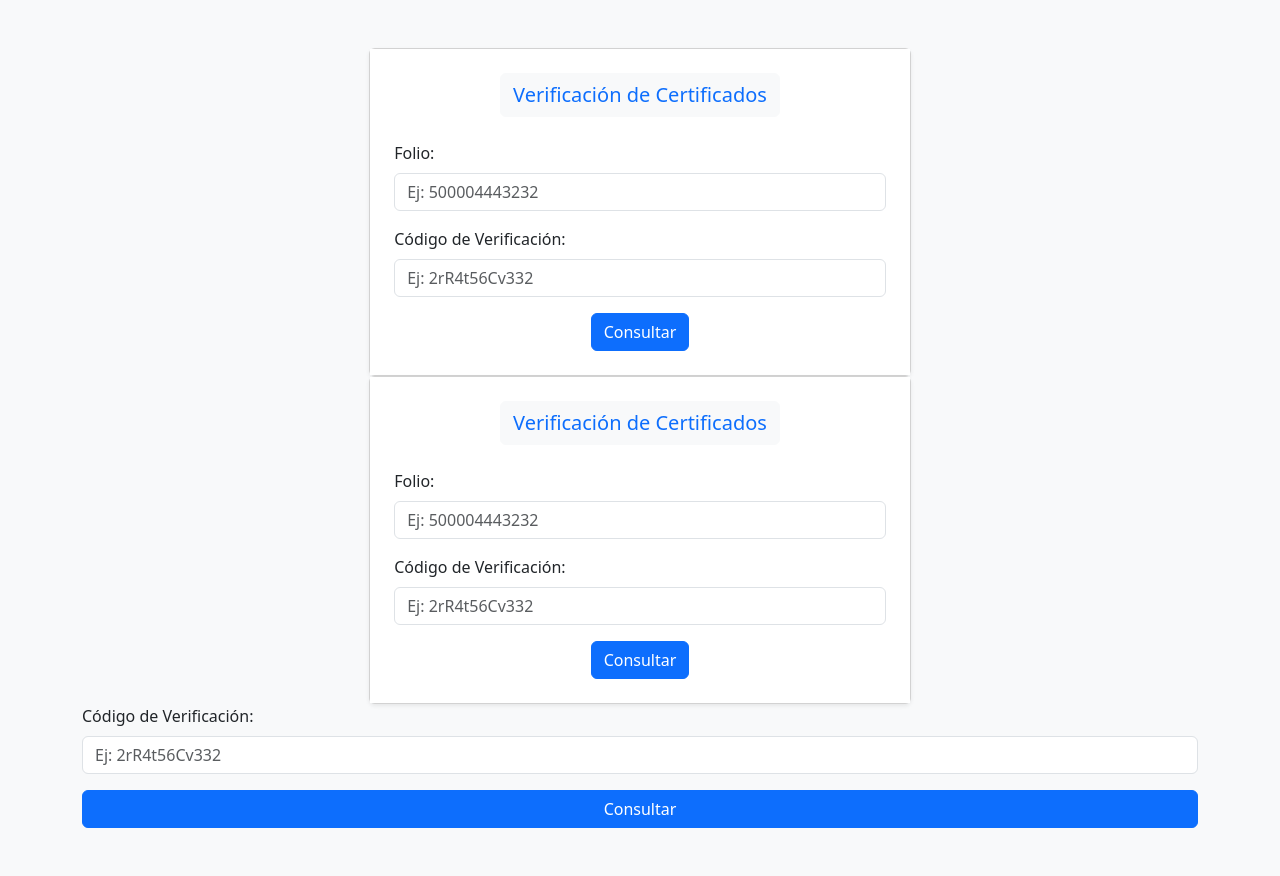
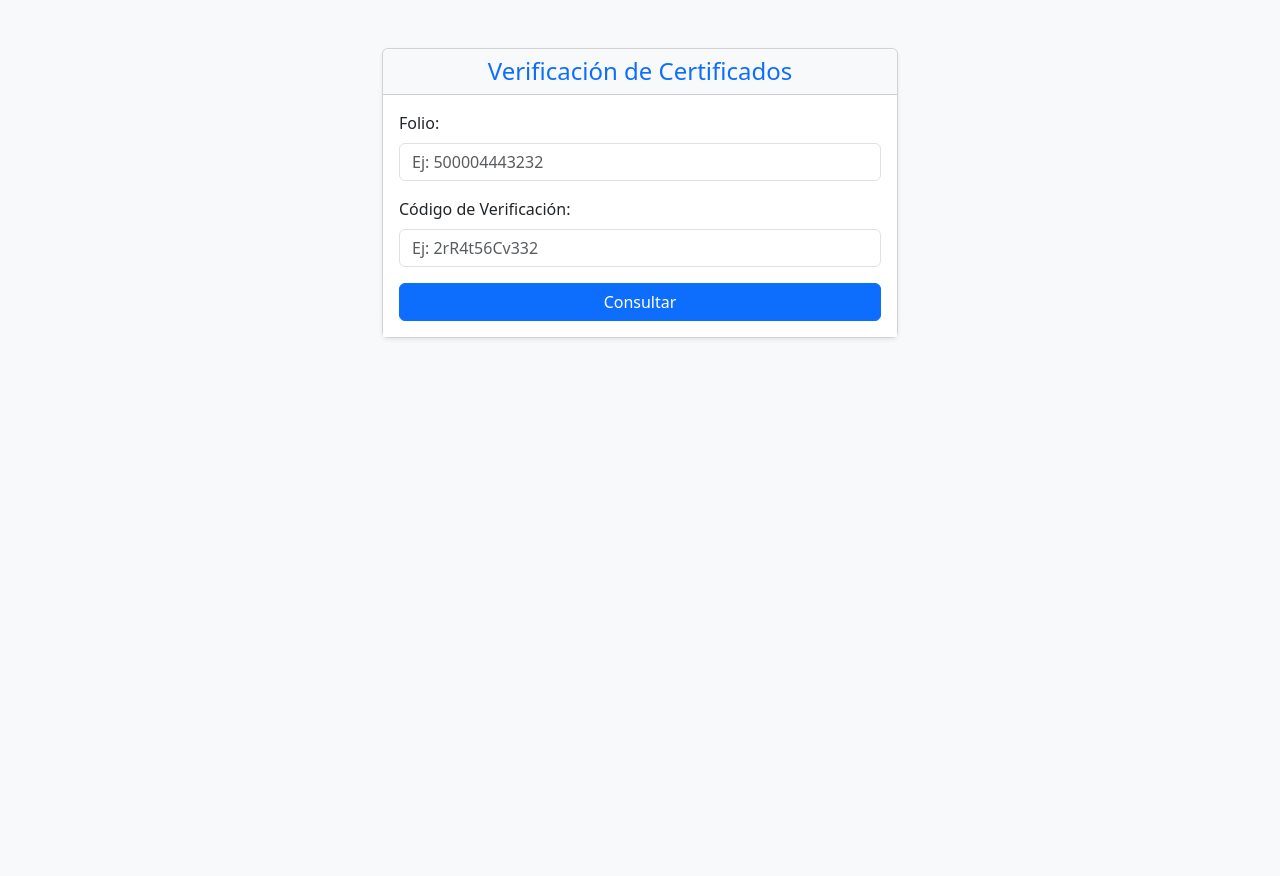
Before and after one commit to webverificador/Oficina-internet---Verificaci-n-de-Certificados, a Flask app: page / in a window 1280 px wide. After the commit the page ends 339 px from the top, so only its background shows below. Run offline with Flask 2, Linux system fonts and the light colour scheme.

Commit message:
Update index.html

```diff
--- a/templates/index.html
+++ b/templates/index.html
@@ -1,3 +1,13 @@
+<!DOCTYPE html>
+<html lang="es">
+<head>
+  <meta charset="UTF-8">
+  <title>Verificación de Certificados</title>
+  <link href="https://cdn.jsdelivr.net/npm/bootstrap@5.3.2/dist/css/bootstrap.min.css"
+        rel="stylesheet">
+</head>
+<body class="bg-light">
+  <div class="container my-5">
     <!DOCTYPE html>
 <html lang="es">
 <head>
@@ -9,71 +19,14 @@
 <body class="bg-light">
   <div class="container my-5">
     <div class="row justify-content-center">
-  <div class="col-md-8 col-lg-6">
-    <div class="card shadow-sm mx-auto" style="max-width: 541.6px;">
-      <div class="card-body bg-white p-4">
-        <!-- TÍTULO EN “PILL” AZUL SOBRE FONDO GRIS -->
-        <div class="d-flex justify-content-center mb-4">
-          <span
-            class="btn btn-light text-primary"
-            style="font-size:1.25rem;cursor:default;">
-            Verificación de Certificados
-          </span>
+      <div class="col-md-6 mx-auto" style="max-width: 540px;">
+        <div class="card shadow-sm">
+          <!-- HEADER -->
+          <div class="card-header bg-light text-center">
+            <h4 class="mb-0 text-primary">Verificación de Certificados</h4>
           </div>
-
-        <form method="POST">
-          <div class="mb-3 text-start">
-            <label for="folio" class="form-label">Folio:</label>
-            <input
-              type="text"
-              id="folio"
-              name="folio"
-              class="form-control"
-              placeholder="Ej: 500004443232"
-              required>
-          </div>
-          <div class="mb-3 text-start">
-            <label for="codigo" class="form-label">Código de Verificación:</label>
-            <input
-              type="text"
-              id="codigo"
-              name="codigo"
-              class="form-control"
-              placeholder="Ej: 2rR4t56Cv332"
-              required>
-          </div>
-          <button
-            type="submit"
-            class="btn btn-primary mx-auto d-block">
-            Consultar
-          </button>
-        </form>
-
-        {% if certificado %}
-        <p class="mt-4 text-success text-center">Certificado encontrado:</p>
-        <iframe
-          src="/ver/{{ certificado }}"
-          width="100%"
-          height="500"
-          style="border:1px solid #ccc;">
-        </iframe>
-        {% endif %}
-      </div>
-    </div>
-  </div>
-</div>
-          <!-- HEADER -->
-         <div class="card shadow-sm mx-auto" style="max-width: 541.6px;">
-  <div class="card-body bg-white p-4">
-    <!-- TITULO EN “PILL” -->
-    <div class="d-flex justify-content-center mb-4">
-      <span
-        class="btn btn-light text-primary"
-        style="font-size: 1.25rem; cursor: default;">
-        Verificación de Certificados
-      </span>
-    </div>
-
+          <!-- BODY -->
+          <div class="card-body bg-white">
             <form method="POST">
               <div class="mb-3">
                 <label for="folio" class="form-label">Folio:</label>
@@ -84,33 +37,6 @@
                   class="form-control"
                   placeholder="Ej: 500004443232"
                   required>
-      </div>
-      <div class="mb-3">
-        <label for="codigo" class="form-label">Código de Verificación:</label>
-        <input
-          type="text"
-          id="codigo"
-          name="codigo"
-          class="form-control"
-          placeholder="Ej: 2rR4t56Cv332"
-          required>
-      </div>
-      <!-- BOTÓN EN SU ANCHO NATURAL -->
-      <button type="submit" class="btn btn-primary mx-auto d-block">
-        Consultar
-      </button>
-    </form>
-
-    {% if certificado %}
-    <p class="mt-4 text-success text-center">Certificado encontrado:</p>
-    <iframe
-      src="/ver/{{ certificado }}"
-      width="100%"
-      height="500"
-      style="border:1px solid #ccc;">
-    </iframe>
-    {% endif %}
-  </div>
               </div>
               <div class="mb-3">
                 <label for="codigo" class="form-label">Código de Verificación:</label>
```
Lines whose indentation alone changed are shown as unchanged.
